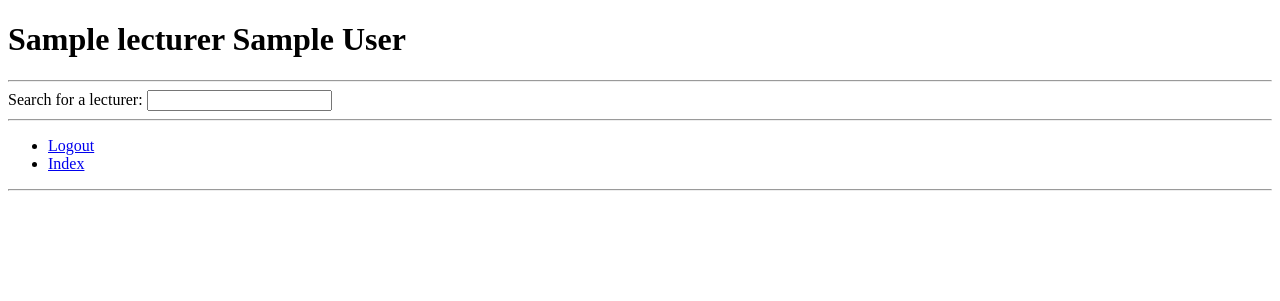
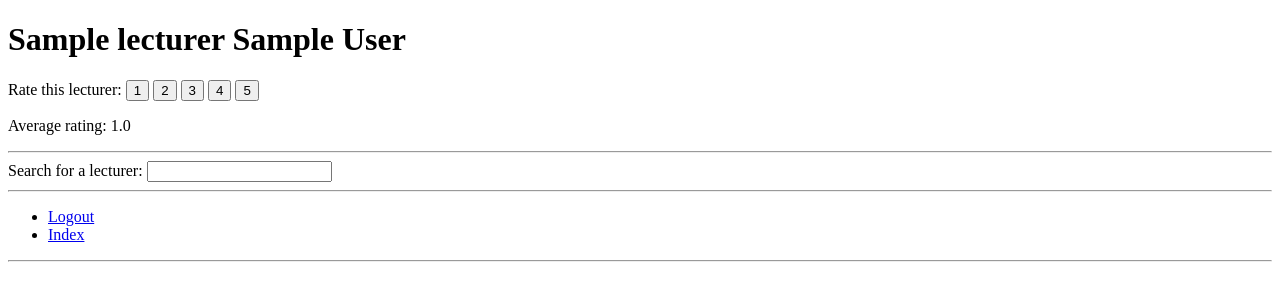
Before and after one commit to DevdudeSami/RateMyLecturer, a Django app: page /lecturer/1/ in a window 1280 px wide. Shown: the top 301 px of the page. Run offline with Django 3.2, Linux system fonts and the light colour scheme; a user stored in the database is signed in; tables that the repository leaves empty hold one stand-in row (values such as "Sample post").

Commit message:
can now rate lecturers and the lecturer page displays the average rating

```diff
--- a/lecturer/models.py
+++ b/lecturer/models.py
@@ -1,6 +1,8 @@
 from django.db import models
 from django.contrib.auth.models import User
 from django.utils import timezone
+
+from functools import reduce
 
 class University(models.Model):
     name = models.CharField(max_length=60, unique=True)
@@ -39,8 +41,8 @@ class Lecturer(models.Model):
 
     def get_rating(self):
         # Calculates the average rating
-        ratings = Ratings.objects.filter(lecturer=self)
-        total = reduce((lambda x,y: x+y), ratings)
+        ratings = Rating.objects.filter(lecturer=self)
+        total = reduce((lambda x,y: x+y), map(lambda r: r.value, ratings))
         return total/ratings.count()
 
 
@@ -51,7 +53,10 @@ class Rating(models.Model):
     date_rated = models.DateTimeField(default=timezone.now)
 
     def __str__(self):
-        return "Rating by " + self.user.username + " on " + self.lecturer
+        return "Rating by " + self.user.username + " on " + self.lecturer.__str__()
+
+    class Meta:
+        unique_together = ('user', 'lecturer')
 
 class Comment(models.Model):
     comment_text = models.TextField()
--- a/lecturer/requests.py
+++ b/lecturer/requests.py
@@ -65,3 +65,42 @@ def searchLecturers(request):
         return HttpResponse(result)
 
     return HttpResponse(INV_REQ)
+
+@login_required
+def rateLecturer(request):
+    if request.method == 'POST':
+        lecturer = Lecturer.objects.get(pk=request.POST['lecturerID'])
+        value = request.POST['value']
+
+        rating = Rating.objects.filter(user=request.user, lecturer=lecturer)
+        if rating.exists():
+            rating = rating[0]
+            rating.value = value
+        else:
+            rating = Rating(value=value, lecturer=lecturer, user=request.user)
+
+        rating.save()
+
+        return HttpResponse('')
+
+    return HttpResponse(INV_REQ)
+
+@login_required
+def getRatingForLecturer(request):
+    if request.method == 'POST':
+        lecturer = Lecturer.objects.get(pk=request.POST['lecturerID'])
+
+        rating = Rating.objects.filter(user=request.user, lecturer=lecturer)
+        if rating.exists():
+            return HttpResponse(rating[0].value)
+        return HttpResponse("NONE")
+
+    return HttpResponse(INV_REQ)
+
+def getAverageRating(request):
+    if request.method == 'POST':
+        lecturer = Lecturer.objects.get(pk=request.POST['lecturerID'])
+
+        return HttpResponse(lecturer.get_rating())
+
+    return HttpResponse(INV_REQ)
--- a/lecturer/templates/lecturer/lecturerPage.html
+++ b/lecturer/templates/lecturer/lecturerPage.html
@@ -1,9 +1,38 @@
 {% extends 'main/base.html' %}
+
+{% load static %}
 
 {% block title_block %}
     {{ lecturer.title }} {{ lecturer.first_name }} {{ lecturer.last_name }}
 {% endblock %}
 
+{% block script_block %}
+    <script>
+        var lecturerID = {{ lecturer.id }};
+    </script>
+
+    <script src="{% static 'js/LecturerPageScript.js' %}"></script>
+{% endblock %}
+
 {% block body_block %}
+    <style>
+        .rateLecturerButton[disabled] {
+            background-color: yellow;
+        }
+    </style>
+
     <h1>{{ lecturer.title }} {{ lecturer.first_name }} {{ lecturer.last_name }}</h1>
+
+    <p>
+        Rate this lecturer:
+        <button class="rateLecturerButton" id="rateLecturerButton1" onclick="rateLecturer(1)">1</button>
+        <button class="rateLecturerButton" id="rateLecturerButton2" onclick="rateLecturer(2)">2</button>
+        <button class="rateLecturerButton" id="rateLecturerButton3" onclick="rateLecturer(3)">3</button>
+        <button class="rateLecturerButton" id="rateLecturerButton4" onclick="rateLecturer(4)">4</button>
+        <button class="rateLecturerButton" id="rateLecturerButton5" onclick="rateLecturer(5)">5</button>
+    </p>
+
+    <p>
+        Average rating: <span id="averageRating">{{ lecturer.get_rating }}</span>
+    </p>
 {% endblock %}
--- a/lecturer/urls.py
+++ b/lecturer/urls.py
@@ -12,5 +12,8 @@ urlpatterns = [
     url(r'^requests/searchUniversities$', requests.searchUniversities, name='searchUniversities'),
     url(r'^requests/searchDepartments$', requests.searchDepartments, name='searchDepartments'),
     url(r'^requests/searchLecturers$', requests.searchLecturers, name='searchLecturers'),
+    url(r'^requests/rateLecturer$', requests.rateLecturer, name='rateLecturer'),
+    url(r'^requests/getRatingForLecturer$', requests.getRatingForLecturer, name='getRatingForLecturer'),
+    url(r'^requests/getAverageRating$', requests.getAverageRating, name='getAverageRating'),
 
 ]
--- /dev/null
+++ b/static/js/LecturerPageScript.js
@@ -0,0 +1,87 @@
+$(document).ready(function() {
+    getRating();
+    getAverageRating();
+});
+
+function rateLecturer(rating) {
+    if(isProcessing) {
+        ajaxQueue.push({withArgs: true, call: rateLecturer, args: [rating]});
+        return;
+    }
+
+    isProcessing = true;
+    $.ajax({
+        type: 'post',
+        url: '/lecturer/requests/rateLecturer',
+        data: {value: rating, lecturerID: lecturerID},
+        success: rateLecturerCallback
+    });
+}
+
+function rateLecturerCallback(data) {
+    if(data == "invalidRequest5987@@!#inv_req") {
+        window.location.replace("/log/login");
+    }
+
+    nextAjaxRequest();
+
+    getRating();
+    getAverageRating();
+}
+
+function getRating() {
+    if(isProcessing) {
+        ajaxQueue.push(getRating);
+        return;
+    }
+
+    isProcessing = true;
+    $.ajax({
+        type: 'post',
+        url: '/lecturer/requests/getRatingForLecturer',
+        data: {lecturerID: lecturerID},
+        success: getRatingForLecturerCallback
+    });
+}
+
+function getRatingForLecturerCallback(data) {
+    if(data == "invalidRequest5987@@!#inv_req") {
+        window.location.replace("/log/login");
+    }
+
+    nextAjaxRequest();
+
+    if(data != "NONE") {
+        // enable all then disable the one
+        for(var i = 1; i<=5; i++) {
+            $("#rateLecturerButton" + i).prop("disabled", false);
+        }
+
+        $("#rateLecturerButton" + data).prop("disabled", true);
+    }
+}
+
+function getAverageRating() {
+    if(isProcessing) {
+        ajaxQueue.push(getAverageRating);
+        return;
+    }
+
+    isProcessing = true;
+    $.ajax({
+        type: 'post',
+        url: '/lecturer/requests/getAverageRating',
+        data: {lecturerID: lecturerID},
+        success: getAverageRatingCallback
+    });
+}
+
+function getAverageRatingCallback(data) {
+    if(data == "invalidRequest5987@@!#inv_req") {
+        window.location.replace("/log/login");
+    }
+
+    nextAjaxRequest();
+
+    $("#averageRating").html(data);
+}
--- a/static/js/SignupScript.js
+++ b/static/js/SignupScript.js
@@ -1,4 +1,4 @@
-function documentLoaded() {
+$(document).ready(function() {
     // Setup some of the form elements
     $("#id_repeat_password").after("<p id=\"passwordDisplay\"></p>");
     $("#id_username").after("<p id=\"userDisplay\"></p>");
@@ -6,7 +6,7 @@ function documentLoaded() {
     $("#id_username").keyup(checkUsername);
     $("#id_password").keyup(checkUsername);
     $("#id_repeat_password").keyup(checkUsername);
-}
+});
 
 function checkPasswords() {
     var password = $("#id_password").val();
```
Also changed, not shown: lecturer/migrations/0006_auto_20170301_2216.py (added).
